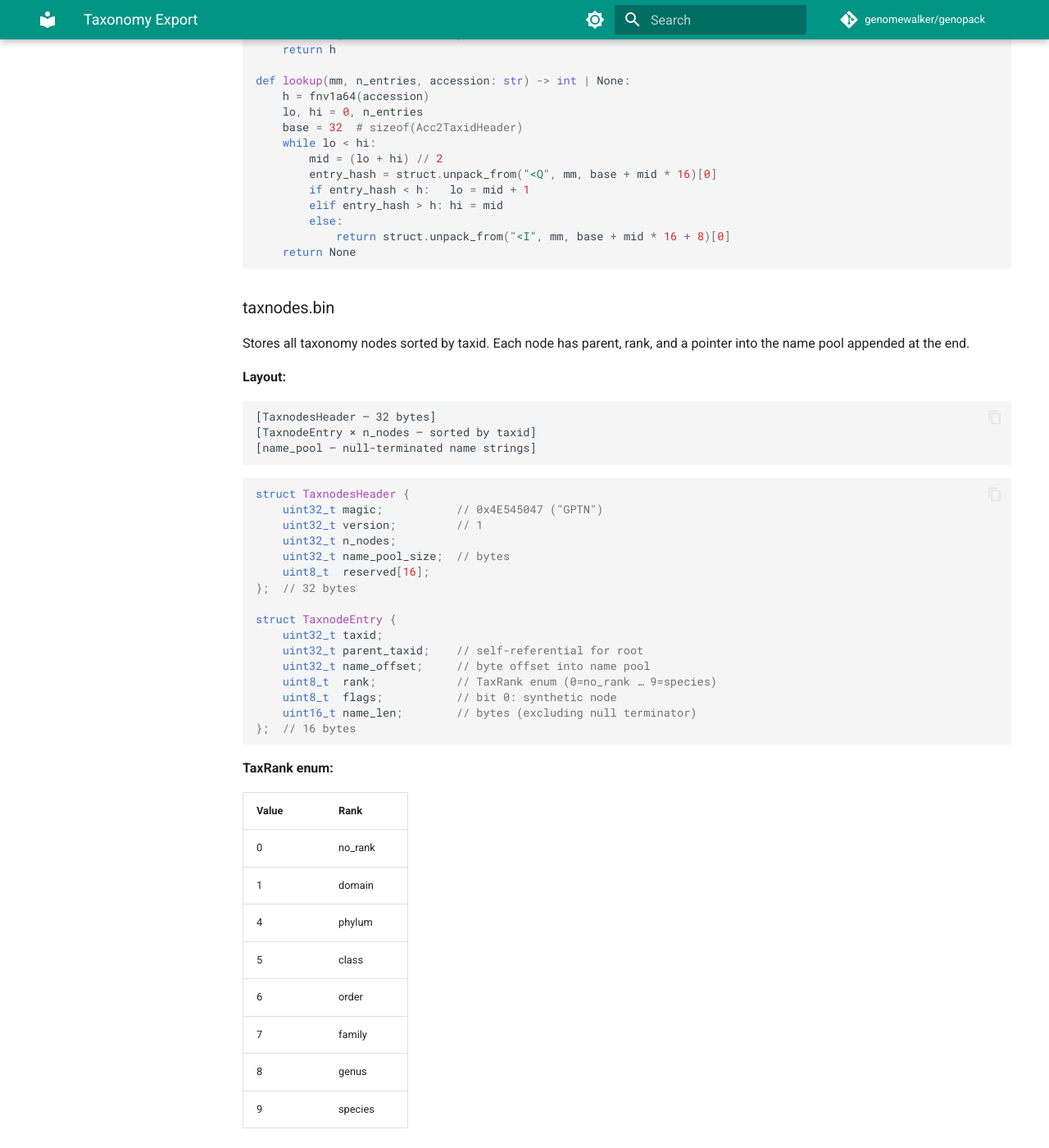
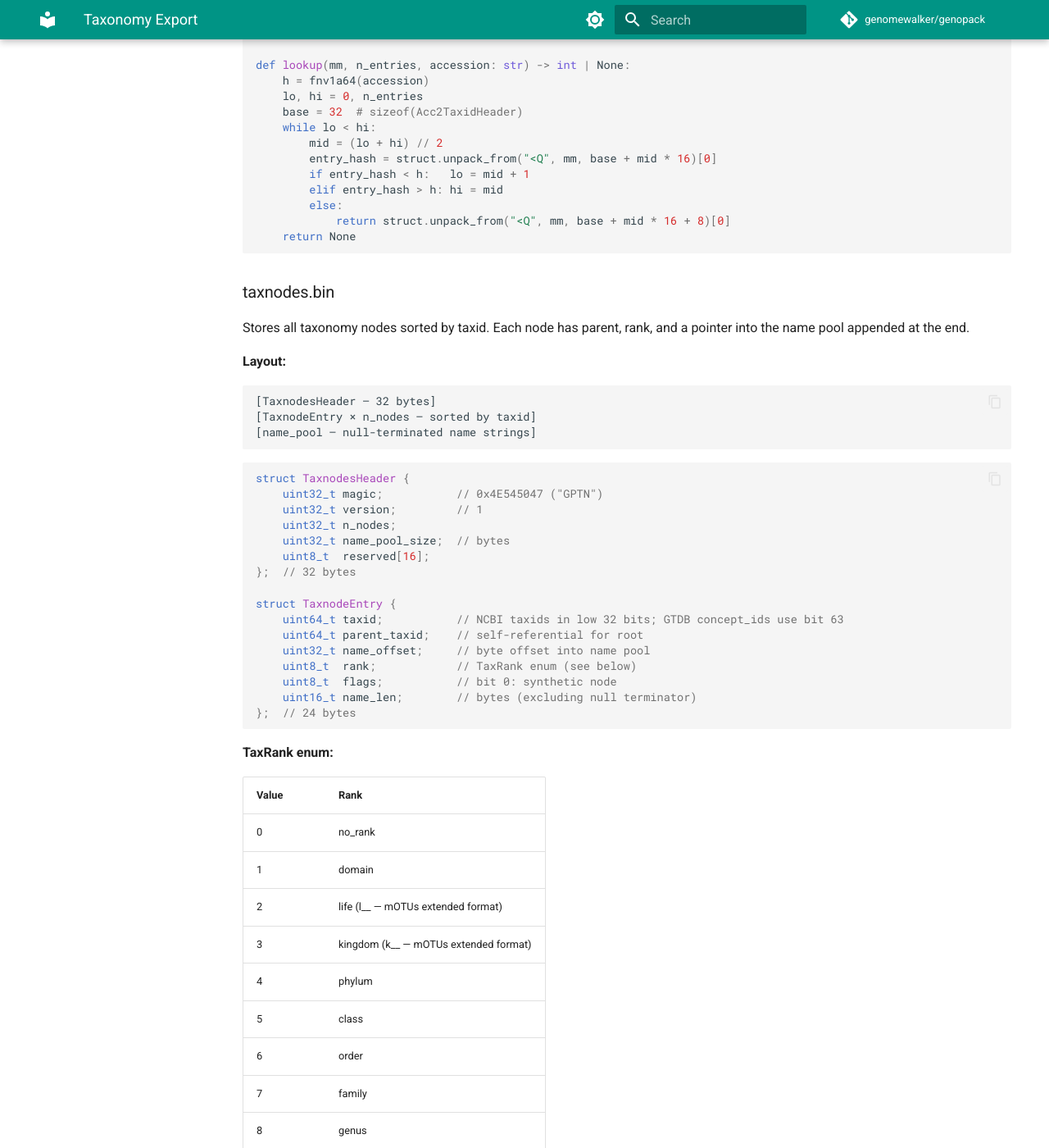
Before and after one commit to genomewalker/genopack, an MkDocs documentation site: the page built from docs/Taxonomy-Export.md, in a window 1280 px wide and 1400 px high, scrolled down 2825 px. Shown: the whole window at 82% size. Built offline with MkDocs 1.6.1 and Material for MkDocs 9.7.7, drawn with Linux system fonts in a browser that asks for light colours; comment, search, counter and statistics services are not loaded; some of the changed text lies outside the part shown.

````diff
--- a/docs/Taxonomy-Export.md
+++ b/docs/Taxonomy-Export.md
@@ -83,8 +83,7 @@ struct Acc2TaxidHeader {
 
 struct Acc2TaxidEntry {
     uint64_t acc_hash;    // FNV-1a-64(accession_string)
-    uint32_t taxid;
-    uint32_t _pad;
+    uint64_t taxid;       // NCBI taxids fit in low 32 bits; GTDB concept_ids use bit 63
 };  // 16 bytes, sorted ascending by acc_hash
 ```
 
@@ -130,7 +129,7 @@ def lookup(mm, n_entries, accession: str) -> int | None:
         if entry_hash < h:   lo = mid + 1
         elif entry_hash > h: hi = mid
         else:
-            return struct.unpack_from("<I", mm, base + mid * 16 + 8)[0]
+            return struct.unpack_from("<Q", mm, base + mid * 16 + 8)[0]
     return None
 ```
 
@@ -156,13 +155,13 @@ struct TaxnodesHeader {
 };  // 32 bytes
 
 struct TaxnodeEntry {
-    uint32_t taxid;
-    uint32_t parent_taxid;    // self-referential for root
+    uint64_t taxid;           // NCBI taxids in low 32 bits; GTDB concept_ids use bit 63
+    uint64_t parent_taxid;    // self-referential for root
     uint32_t name_offset;     // byte offset into name pool
-    uint8_t  rank;            // TaxRank enum (0=no_rank … 9=species)
+    uint8_t  rank;            // TaxRank enum (see below)
     uint8_t  flags;           // bit 0: synthetic node
     uint16_t name_len;        // bytes (excluding null terminator)
-};  // 16 bytes
+};  // 24 bytes
 ```
 
 **TaxRank enum:**
@@ -171,6 +170,8 @@ struct TaxnodeEntry {
 |-------|------|
 | 0 | no_rank |
 | 1 | domain |
+| 2 | life (l__ — mOTUs extended format) |
+| 3 | kingdom (k__ — mOTUs extended format) |
 | 4 | phylum |
 | 5 | class |
 | 6 | order |
@@ -201,7 +202,7 @@ def get_node(mm, n_nodes, pool_base, taxid: int):
         if t < taxid:   lo = mid + 1
         elif t > taxid: hi = mid
         else:
-            t, p, name_off, rank, flags, name_len = struct.unpack_from("<IIIBBh", mm, base + mid * 16)
+            t, p, name_off, rank, flags, name_len = struct.unpack_from("<QQIBBh", mm, base + mid * 24)
             name = mm[pool_base + name_off: pool_base + name_off + name_len].decode()
             return {"taxid": t, "parent": p, "rank": rank, "name": name, "synthetic": bool(flags & 1)}
     return None
````
Also changed, not shown: README.md (+1 -1 lines), docs/Contig-Index.md (+1 -1 lines), docs/api.md (+2 -3 lines), docs/cli.md (+7 -7 lines), docs/format.md (+3 -3 lines), docs/getting-started.md (+2 -2 lines).
